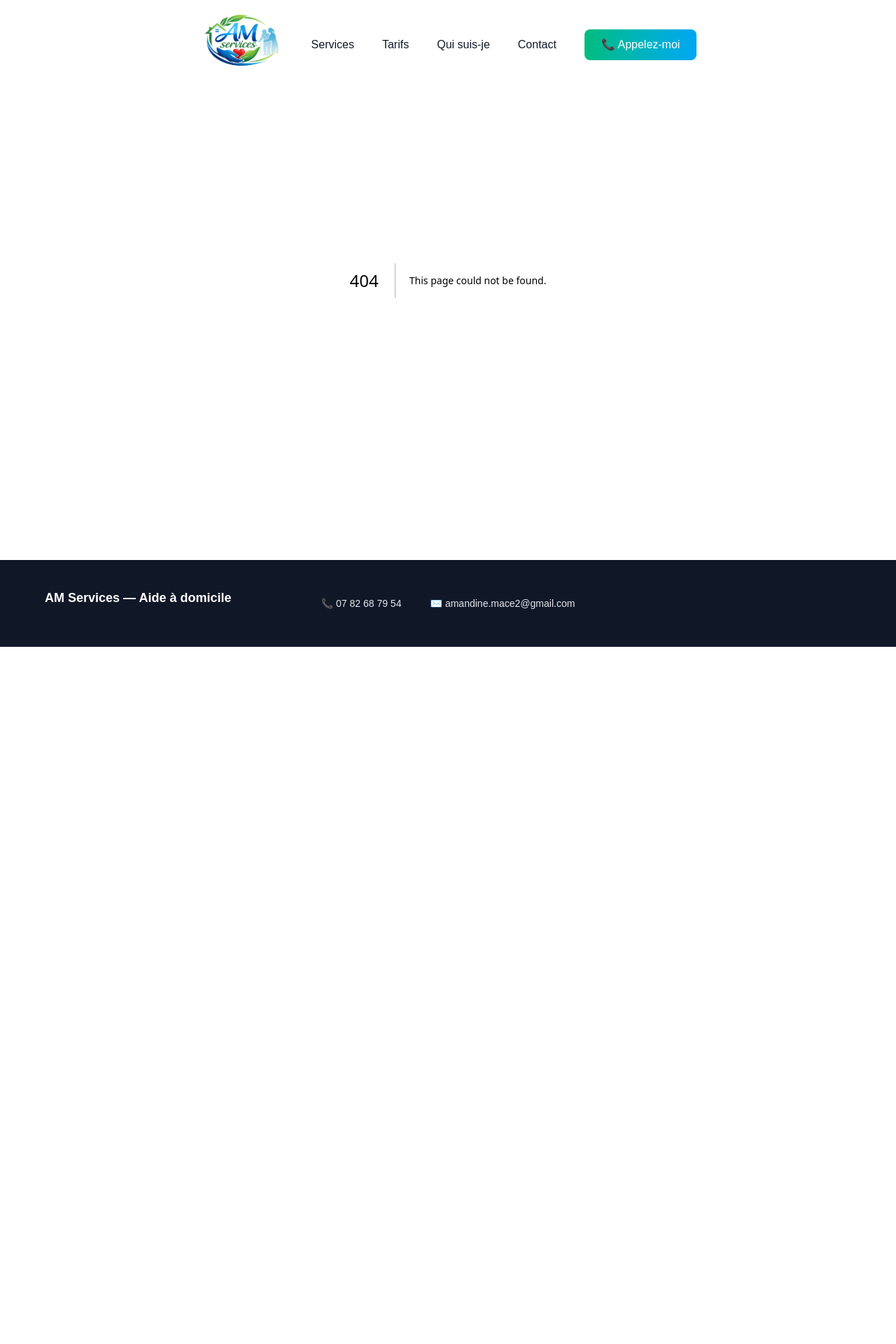
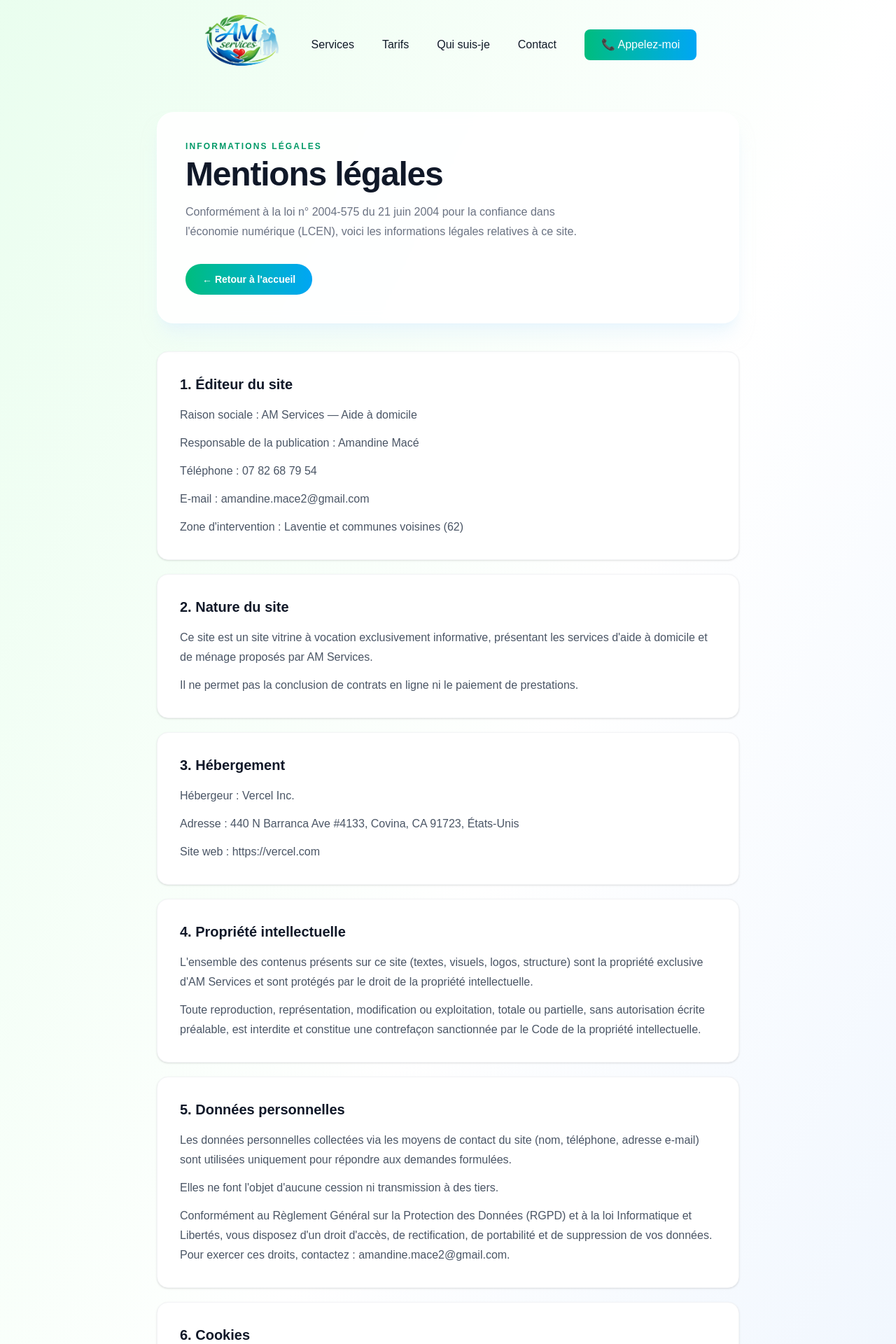
Before and after one commit to nboyet/amservices, a Next.js app: page /mentions-legales in a window 1280 px wide. Before the commit this address had no page. Shown: the top 1920 px of the page at 70% size. Before the commit the page ends 924 px from the top, so only its background shows below. Built offline with nearby package versions, Linux system fonts and the light colour scheme.

Commit message:
feat: add mentions légales page, update footer link and navigation

```diff
--- a/app/_components/Footer.tsx
+++ b/app/_components/Footer.tsx
@@ -1,4 +1,5 @@
 import type { FC } from "react";
+import Link from "next/link";
 import type { FooterData } from "../_types";
 
 interface FooterProps {
@@ -6,19 +7,23 @@ interface FooterProps {
 }
 
 const Footer: FC<FooterProps> = ({ data }) => {
-  // Limit zones to 10 entries as per requirement 8.2
-
   return (
     <footer className="bg-gray-900 px-4 py-10 text-gray-200 sm:px-6">
       <div className="mx-auto max-w-6xl">
         <div className="grid grid-cols-1 gap-8 sm:grid-cols-2 lg:grid-cols-3">
-          {/* Provider name */}
-          <div>
+          {/* Provider name + legal link */}
+          <div className="flex flex-col gap-3">
             <p className="text-lg font-semibold text-white">{data.name}</p>
+            <Link
+              href={data.legalUrl}
+              className="w-fit text-sm text-gray-400 underline-offset-4 transition-colors duration-200 hover:text-white hover:underline focus-visible:outline focus-visible:outline-2 focus-visible:outline-offset-2 focus-visible:outline-white"
+            >
+              Mentions légales
+            </Link>
           </div>
 
           {/* Contact links */}
-          <div className="flex flex-row justify-between">
+          <div className="flex flex-row items-start justify-between lg:col-span-2 lg:justify-end lg:gap-12">
             <a
               href={`tel:${data.phone.replace(/\s/g, "")}`}
               className="inline-flex min-h-[44px] min-w-[44px] items-center gap-2 text-sm text-gray-200 hover:text-white focus-visible:outline focus-visible:outline-2 focus-visible:outline-offset-2 focus-visible:outline-white"
--- a/app/_components/Navigation.tsx
+++ b/app/_components/Navigation.tsx
@@ -3,6 +3,7 @@
 import { useState, useEffect } from "react";
 import Link from "next/link";
 import Image from "next/image";
+import { usePathname } from "next/navigation";
 
 const navItems = [
   { href: "#services", label: "Services" },
@@ -12,6 +13,9 @@ const navItems = [
 ];
 
 export default function Navigation() {
+  const pathname = usePathname();
+  const isHomePage = pathname === "/";
+
   const [isScrolled, setIsScrolled] = useState(false);
   const [isMobileMenuOpen, setIsMobileMenuOpen] = useState(false);
 
@@ -20,6 +24,7 @@ export default function Navigation() {
       setIsScrolled(window.scrollY > 20);
     };
 
+    handleScroll();
     window.addEventListener("scroll", handleScroll);
     return () => window.removeEventListener("scroll", handleScroll);
   }, []);
@@ -28,12 +33,18 @@ export default function Navigation() {
     e: React.MouseEvent<HTMLAnchorElement>,
     href: string,
   ) => {
+    // On sub-pages, let the <Link href="/#section"> do a full navigation
+    if (!isHomePage) {
+      setIsMobileMenuOpen(false);
+      return;
+    }
+
     e.preventDefault();
     const targetId = href.replace("#", "");
     const element = document.getElementById(targetId);
 
     if (element) {
-      const offset = 80; // Account for fixed header height
+      const offset = 80;
       const elementPosition = element.getBoundingClientRect().top;
       const offsetPosition = elementPosition + window.scrollY - offset;
 
@@ -41,24 +52,31 @@ export default function Navigation() {
         top: offsetPosition,
         behavior: "smooth",
       });
+    }
 
-      setIsMobileMenuOpen(false);
-    }
+    setIsMobileMenuOpen(false);
   };
+
+  // On the homepage, keep hash-only hrefs for smooth scroll.
+  // On other pages, prepend "/" so Next.js navigates back to homepage + hash.
+  const getNavHref = (hash: string) => (isHomePage ? hash : `/${hash}`);
+  const logoHref = isHomePage ? "#accueil" : "/#accueil";
 
   return (
     <header
-      className={`fixed top-0 left-0 right-0 z-50 transition-all duration-300 ${
-        isScrolled ? "bg-white/95 backdrop-blur-md shadow-lg" : "bg-transparent"
+      className={`fixed left-0 right-0 top-0 z-50 transition-all duration-300 ${
+        isScrolled ? "bg-white/95 shadow-lg backdrop-blur-md" : "bg-transparent"
       }`}
     >
       <nav className="container mx-auto px-4 sm:px-6 lg:px-8">
-        <div className="flex items-center md:justify-center justify-between h-32">
+        <div className="flex h-32 items-center justify-between md:justify-center">
           {/* Logo */}
           <Link
-            href="#accueil"
-            onClick={(e) => scrollToSection(e, "#accueil")}
-            className="flex items-center group mr-4"
+            href={logoHref}
+            onClick={(e) =>
+              scrollToSection(e as React.MouseEvent<HTMLAnchorElement>, "#accueil")
+            }
+            className="group mr-4 flex items-center"
           >
             <Image
               src="/amServices.png"
@@ -71,13 +89,13 @@ export default function Navigation() {
           </Link>
 
           {/* Desktop Navigation */}
-          <div className="hidden md:flex items-center space-x-1 lg:space-x-2">
+          <div className="hidden items-center space-x-1 md:flex lg:space-x-2">
             {navItems.map((item) => (
               <Link
                 key={item.href}
-                href={item.href}
+                href={getNavHref(item.href)}
                 onClick={(e) => scrollToSection(e, item.href)}
-                className={`px-3 lg:px-4 py-2 rounded-lg text-sm lg:text-base font-medium transition-all duration-300 hover:bg-gradient-to-r hover:from-mint/30 hover:to-sky/30 ${
+                className={`rounded-lg px-3 py-2 text-sm font-medium transition-all duration-300 hover:bg-gradient-to-r hover:from-mint/30 hover:to-sky/30 lg:px-4 lg:text-base ${
                   isScrolled
                     ? "text-gray-700 hover:text-gray-900"
                     : "text-gray-900"
@@ -88,7 +106,7 @@ export default function Navigation() {
             ))}
             <Link
               href="tel:0782687954"
-              className="ml-4 px-4 lg:px-6 py-2 lg:py-2.5 bg-gradient-to-r from-emerald-500 to-sky-500 text-white rounded-lg font-medium text-sm lg:text-base transition-all duration-300 hover:shadow-lg hover:scale-105 hover:from-emerald-600 hover:to-sky-600"
+              className="ml-4 rounded-lg bg-gradient-to-r from-emerald-500 to-sky-500 px-4 py-2 text-sm font-medium text-white transition-all duration-300 hover:scale-105 hover:from-emerald-600 hover:to-sky-600 hover:shadow-lg lg:px-6 lg:py-2.5 lg:text-base"
             >
               📞 Appelez-moi
             </Link>
@@ -97,14 +115,14 @@ export default function Navigation() {
           {/* Mobile Menu Button */}
           <button
             onClick={() => setIsMobileMenuOpen(!isMobileMenuOpen)}
-            className="md:hidden p-2 rounded-lg transition-colors hover:bg-gray-100"
+            className="rounded-lg p-2 transition-colors hover:bg-gray-100 md:hidden"
             aria-label="Toggle menu"
             aria-expanded={isMobileMenuOpen}
           >
-            <div className="w-6 h-5 flex flex-col justify-between">
+            <div className="flex h-5 w-6 flex-col justify-between">
               <span
                 className={`block h-0.5 w-full bg-gray-900 transition-all duration-300 ${
-                  isMobileMenuOpen ? "rotate-45 translate-y-2" : ""
+                  isMobileMenuOpen ? "translate-y-2 rotate-45" : ""
                 }`}
               />
               <span
@@ -114,7 +132,7 @@ export default function Navigation() {
               />
               <span
                 className={`block h-0.5 w-full bg-gray-900 transition-all duration-300 ${
-                  isMobileMenuOpen ? "-rotate-45 -translate-y-2" : ""
+                  isMobileMenuOpen ? "-translate-y-2 -rotate-45" : ""
                 }`}
               />
             </div>
@@ -123,24 +141,24 @@ export default function Navigation() {
 
         {/* Mobile Menu */}
         <div
-          className={`md:hidden overflow-hidden transition-all duration-300 ease-in-out bg-white ${
+          className={`overflow-hidden bg-white transition-all duration-300 ease-in-out md:hidden ${
             isMobileMenuOpen ? "max-h-96 opacity-100" : "max-h-0 opacity-0"
           }`}
         >
-          <div className="py-4 space-y-2 border-t border-gray-200">
+          <div className="space-y-2 border-t border-gray-200 py-4">
             {navItems.map((item) => (
               <Link
                 key={item.href}
-                href={item.href}
+                href={getNavHref(item.href)}
                 onClick={(e) => scrollToSection(e, item.href)}
-                className="block px-4 py-3 rounded-lg text-base font-medium text-gray-700 transition-all duration-200 hover:bg-gradient-to-r hover:from-mint/30 hover:to-sky/30 hover:text-gray-900"
+                className="block rounded-lg px-4 py-3 text-base font-medium text-gray-700 transition-all duration-200 hover:bg-gradient-to-r hover:from-mint/30 hover:to-sky/30 hover:text-gray-900"
               >
                 {item.label}
               </Link>
             ))}
             <Link
               href="tel:0782687954"
-              className="block mx-4 mt-4 px-4 py-3 bg-gradient-to-r from-emerald-500 to-sky-500 text-white text-center rounded-lg font-medium transition-all duration-300 hover:shadow-lg hover:from-emerald-600 hover:to-sky-600"
+              className="mx-4 mt-4 block rounded-lg bg-gradient-to-r from-emerald-500 to-sky-500 px-4 py-3 text-center font-medium text-white transition-all duration-300 hover:from-emerald-600 hover:to-sky-600 hover:shadow-lg"
             >
               📞 Appelez-moi
             </Link>
--- /dev/null
+++ b/app/mentions-legales/page.tsx
@@ -0,0 +1,128 @@
+import type { Metadata } from "next";
+import Link from "next/link";
+
+export const metadata: Metadata = {
+  title: "Mentions légales | AM Services",
+  description:
+    "Mentions légales du site AM Services : éditeur, hébergement, propriété intellectuelle et données personnelles.",
+};
+
+const sections: { title: string; content: string[] }[] = [
+  {
+    title: "1. Éditeur du site",
+    content: [
+      "Raison sociale : AM Services — Aide à domicile",
+      "Responsable de la publication : Amandine Macé",
+      "Téléphone : 07 82 68 79 54",
+      "E-mail : amandine.mace2@gmail.com",
+      "Zone d'intervention : Laventie et communes voisines (62)",
+    ],
+  },
+  {
+    title: "2. Nature du site",
+    content: [
+      "Ce site est un site vitrine à vocation exclusivement informative, présentant les services d'aide à domicile et de ménage proposés par AM Services.",
+      "Il ne permet pas la conclusion de contrats en ligne ni le paiement de prestations.",
+    ],
+  },
+  {
+    title: "3. Hébergement",
+    content: [
+      "Hébergeur : Vercel Inc.",
+      "Adresse : 440 N Barranca Ave #4133, Covina, CA 91723, États-Unis",
+      "Site web : https://vercel.com",
+    ],
+  },
+  {
+    title: "4. Propriété intellectuelle",
+    content: [
+      "L'ensemble des contenus présents sur ce site (textes, visuels, logos, structure) sont la propriété exclusive d'AM Services et sont protégés par le droit de la propriété intellectuelle.",
+      "Toute reproduction, représentation, modification ou exploitation, totale ou partielle, sans autorisation écrite préalable, est interdite et constitue une contrefaçon sanctionnée par le Code de la propriété intellectuelle.",
+    ],
+  },
+  {
+    title: "5. Données personnelles",
+    content: [
+      "Les données personnelles collectées via les moyens de contact du site (nom, téléphone, adresse e-mail) sont utilisées uniquement pour répondre aux demandes formulées.",
+      "Elles ne font l'objet d'aucune cession ni transmission à des tiers.",
+      "Conformément au Règlement Général sur la Protection des Données (RGPD) et à la loi Informatique et Libertés, vous disposez d'un droit d'accès, de rectification, de portabilité et de suppression de vos données. Pour exercer ces droits, contactez : amandine.mace2@gmail.com.",
+    ],
+  },
+  {
+    title: "6. Cookies",
+    content: [
+      "Ce site n'utilise pas de cookies à des fins publicitaires ou de traçage.",
+      "Des cookies techniques strictement nécessaires au bon fonctionnement du site peuvent être déposés.",
+    ],
+  },
+  {
+    title: "7. Responsabilité",
+    content: [
+      "AM Services s'efforce de maintenir les informations de ce site à jour et exactes. Toutefois, l'exactitude et l'exhaustivité des contenus ne peuvent être garanties.",
+      "La responsabilité d'AM Services ne saurait être engagée en cas d'erreur ou d'omission dans les informations diffusées, ni pour tout préjudice résultant de l'utilisation du site.",
+      "AM Services se réserve le droit de modifier les contenus du site à tout moment et sans préavis.",
+    ],
+  },
+  {
+    title: "8. Droit applicable",
+    content: [
+      "Le présent site et les présentes mentions légales sont soumis au droit français.",
+      "En cas de litige, les tribunaux compétents seront ceux du ressort du domicile de l'éditeur, sauf disposition légale contraire.",
+    ],
+  },
+];
+
+export default function MentionsLegalesPage() {
+  return (
+    <div className="min-h-screen bg-gradient-to-br from-mint/40 via-white to-sky/20">
+      <div className="mx-auto max-w-4xl px-4 pb-24 pt-40 sm:px-6 lg:px-8">
+        {/* Header card */}
+        <div className="mb-10 rounded-3xl border border-white/70 bg-white/90 p-8 shadow-xl shadow-sky-100/50 backdrop-blur-sm sm:p-10">
+          <p className="mb-2 text-xs font-semibold uppercase tracking-[0.18em] text-emerald-600">
+            Informations légales
+          </p>
+          <h1 className="text-4xl font-semibold tracking-tight text-gray-900 sm:text-5xl">
+            Mentions légales
+          </h1>
+          <p className="mt-4 max-w-xl text-base leading-7 text-gray-500">
+            Conformément à la loi n° 2004‑575 du 21 juin 2004 pour la confiance
+            dans l&apos;économie numérique (LCEN), voici les informations légales
+            relatives à ce site.
+          </p>
+          <div className="mt-8">
+            <Link
+              href="/#accueil"
+              className="inline-flex min-h-[44px] items-center gap-2 rounded-full bg-gradient-to-r from-emerald-500 to-sky-500 px-6 py-3 text-sm font-semibold text-white transition-all duration-300 hover:scale-[1.02] hover:from-emerald-600 hover:to-sky-600 hover:shadow-lg"
+            >
+              ← Retour à l&apos;accueil
+            </Link>
+          </div>
+        </div>
+
+        {/* Sections */}
+        <div className="grid gap-5">
+          {sections.map((section) => (
+            <section
+              key={section.title}
+              className="rounded-2xl border border-gray-100 bg-white p-6 shadow-sm sm:p-8"
+            >
+              <h2 className="text-lg font-semibold text-gray-900 sm:text-xl">
+                {section.title}
+              </h2>
+              <div className="mt-4 space-y-3 text-sm leading-7 text-gray-600 sm:text-base">
+                {section.content.map((paragraph, i) => (
+                  <p key={i}>{paragraph}</p>
+                ))}
+              </div>
+            </section>
+          ))}
+        </div>
+
+        {/* Footer note */}
+        <p className="mt-12 text-center text-xs text-gray-400">
+          Dernière mise à jour : juin 2026
+        </p>
+      </div>
+    </div>
+  );
+}
```
